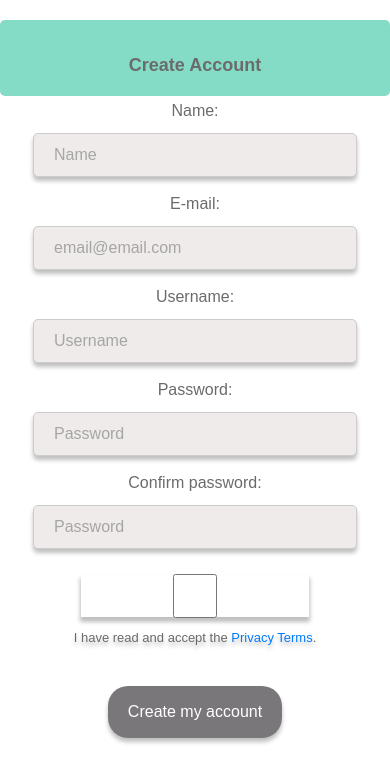
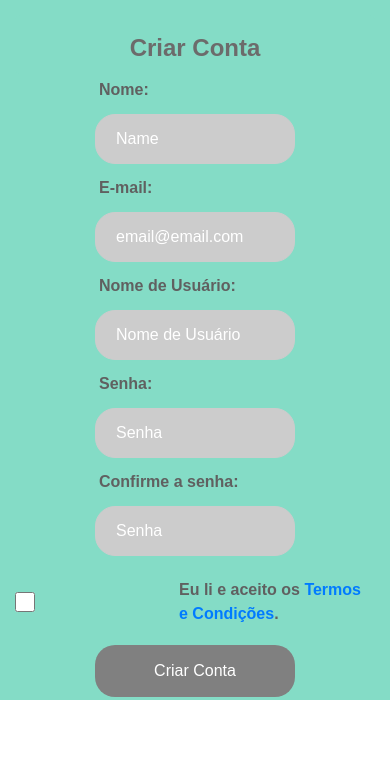
Before and after one commit to brunostracke/PI-Digital-House, a React (Create React App) app in the folder react_part/: page /createAccount in a window 390 px wide. Shown: the top 782 px of the page. Built offline with nearby package versions, Linux system fonts and the light colour scheme.

Commit message:
Fixing layouts and responsiveness, createAccount, saver and some other details

```diff
--- a/react_part/src/components/createAccount.js
+++ b/react_part/src/components/createAccount.js
@@ -5,65 +5,72 @@ import './createaccount.css'
 export default class CreateAccount extends Component {
     render() {
         return (
-            <div>
+            <div className="outterwrapper">
+
+                <div className="innerwrapper">
                 <header>
-                    <p>Create Account</p>
+                    Criar Conta
                 </header>
-                <div className="container">
-                    <label for="name">Name:</label>
+                    <label  className="createAccount" for="name">Nome:</label>
                     <input
+                        className = 'auth'
                         type="text"
                         placeholder="Name"
                         name="name"
                         id="name"
                         required />
 
-                    <label for="email">E-mail:</label>
+                    <label  className="createAccount" for="email">E-mail:</label>
                     <input
+                        className = 'auth'
                         type="email"
                         placeholder="email@email.com"
                         name="email"
                         id="email"
                         required/>
 
-                    <label for="uname">Username:</label>
+                    <label  className="createAccount" for="uname">Nome de Usuário:</label>
                     <input
+                        className = 'auth'
                     type="text"
-                    placeholder="Username"
+                    placeholder="Nome de Usuário"
                     name="uname"
                     id="uname"
                     required
                     />
 
-                    <label for="psw">Password:</label>
+                    <label  className="createAccount" for="psw">Senha:</label>
                     <input
+                        className = 'auth'
                     type="password"
-                    placeholder="Password"
+                    placeholder="Senha"
                     name="psw"
                     id="psw"
                     required
                     />
 
-                    <label for="pswconfirm">Confirm password:</label>
+                    <label  className="createAccount"for="pswconfirm">Confirme a senha:</label>
                     <input
+                        className = 'auth'
                     type="password"
-                    placeholder="Password"
+                    placeholder="Senha"
                     name="pswconfirm"
                     id="pswconfirm"
                     required
                     />
 
-                    <div className="termsagree" align="center">
+                    <div className="termsagree">
                     <input
+                        className = 'termsagree'
                         type="checkbox"
                         name="termsagree"
                         id="termsagree"
                         required
                     />
-                    <label className="termsagree" for="termsagree">I have read and accept the <a href="a">Privacy Terms</a>.</label>
+                    <label  className="createAccount termsagree" for="termsagree">Eu li e aceito os <a href="a">Termos e Condições</a>.</label>
                     </div>
                     <Link to='/auth'>
-                    <button type="submit">Create my account</button>
+                    <button className="auth" type="submit">Criar Conta</button>
                     </Link>
 
                 </div>
--- a/react_part/src/components/createaccount.css
+++ b/react_part/src/components/createaccount.css
@@ -1,85 +1,80 @@
 *{
     margin: 0px;
-    font-family: Arial;
+    font-family: Arial, Helvetica, sans-serif;
 }
 
-
-p{
-    color: #6C6B6B;
-    background-color: #84DCC6;
-    position: relative;
-    margin-block-start: 0;
-    margin-block-end: 0;
-    padding-top: 20px;
-    padding-bottom: 20px;
-    text-align: center;
-    font-style: normal;
-    font-weight: bold;
-    font-size: 18px;
-    line-height: 21px;
-    border-radius: 5px;
+div {
+  margin-top: 0;
+  margin-bottom: 0;
 }
 
-form {
-    border: 3px solid #f1f1f1;
+.outterwrapper {
+  display: flex;
+  flex-direction: column;
+  align-items: center;
+  margin: 0;
 }
 
-
-label{
-    font-style: normal;
-font-weight: normal;
-font-size: 16px;
-color: #6C6B6B;
+.innerwrapper {
+  display: flex;
+  flex-direction: column;
+  align-items: center;
+  box-sizing: border-box;
+  margin: 0px !important;
+  padding: 15px;
+  width: 500px;
+  height: 700px;
+  background-color: #84DCC6;
 }
 
-input[type="text"],
-input[type="password"],
- input[type="email"] {
-    background-color: #F0EBEB;
-    border-radius: 5px;
-    width: 100%;
-    padding: 12px 20px;
-    margin: 2px 0 15px  0;
-    display: inline-block;
-    border: 1px solid #ccc;
-    box-sizing: border-box;
-    height: 44px;
-    box-shadow: 0px 4px 4px rgba(0, 0, 0, 0.25);
-  }
-
-input:hover{
-    opacity: 0.7;
-}
-::placeholder {
-    color: rgb(165, 165, 165);
-  }
-
-button {
-    background-color: rgba(82, 79, 82, 0.77);
-    color: white;
-    padding: 14px 20px;
-    margin: 20px 0px;
-    border: none;
-    border-radius: 20px;
-    cursor: pointer;
-    width: 100%;
-    box-shadow: 0px 4px 4px rgba(0, 0, 0, 0.25);
+label.createAccount {
+  width: 300px;
+  text-align: left;
+  padding: 4px;
+  margin-bottom: 0;
+  color:#606060;
+  font-size: 24;
+  font-weight: bold;
 }
 
 button:hover {
   opacity: 0.8;
 }
 
-.container {
-    padding: 20px 33px;
+input:hover{
+  opacity: 0.7;
 }
 
-label.termsagree{
-font-size: 13px;
-color: #6C6B6B;
-text-shadow: 0px 4px 4px rgba(0, 0, 0, 0.25);
+::placeholder {
+  color: white ;
 }
 
-div.termsagree{
-    margin-top: 10px;
+div.termsagree {
+  display: flex;
+  flex-direction: row;
+  width: 300px;
+  margin: 10px 0px;
+  justify-content: space-between;
 }
+
+input.termsagree {
+  padding: 0;
+  margin: 0;
+  width: 20px;
+  box-shadow: none;
+  ;
+}
+
+label.termsagree {
+  margin-left: 15px;
+}
+
+@media (max-width: 500px) {
+  .outterwrapper, .innerwrapper, div.termsagree {
+    width:100%;
+  }
+
+  label.createAccount {
+    width: 200px !important;
+  }
+}
--- a/react_part/src/components/formTipoII.css
+++ b/react_part/src/components/formTipoII.css
@@ -43,12 +43,12 @@ h5 {
     border-radius: 5px;
 }
 
-div {
+div.formTipoII {
     margin-top: 10px;
     margin-bottom: 10px;
 }
 
-input {
+input.formTipoII {
     background-color: #F0EBEB;
     color: #6C6B6B;
     border-radius: 5px;
@@ -76,4 +76,8 @@ input:hover{
     h5 {
         width: 200px;
     }
+
+    input.formTipoII, div.formTipoII {
+        width: 200px;
+    }
 }
--- a/react_part/src/components/formTipoII.js
+++ b/react_part/src/components/formTipoII.js
@@ -27,8 +27,8 @@ export default class FormTipoII extends Component {
 
 
                     {this.props.question.options.map((option) => (
-                        <div key = {option}>
-                            <input type="button" value = {option} onClick={this.handleAnswer} />
+                        <div className="formTipoII" key = {option}>
+                            <input className="formTipoII" type="button" value = {option} onClick={this.handleAnswer} />
                         </div>
                     ))}
                 </div>
--- a/react_part/src/components/formTipoIII.css
+++ b/react_part/src/components/formTipoIII.css
@@ -1,4 +1,4 @@
-.container {
+.container.formTipoIII {
     display: flex;
     flex-direction: column;
     align-items: center;
@@ -6,11 +6,11 @@
     height: 50vh;
 }
 
-input {
+input.formTipoIII {
     background-color: #F0EBEB;
     color: #6C6B6B;
     border-radius: 5px;
-    width: 230px;
+    width: 200px;
     padding: 12px 20px;
     margin: 2px 0 15px 30px 30px;
     display: inline-block;
@@ -24,7 +24,7 @@ input:hover{
     opacity: 0.7;
 }
 
-textarea {
+textarea.formTipoIII {
 		height: 172px;
         width: 200px;
 		background: #F0EBEB;
@@ -32,3 +32,17 @@ textarea {
 		border: none;
 		box-shadow: 0px 4px 4px rgba(0, 0, 0, 0.25);
 }
+
+div.formTipoIII {
+    margin-top: 10px;
+    margin-bottom: 10px;
+}
+
+textarea::placeholder {
+    color:#6C6B6B;
+}
+
+h5 {
+    padding: 5px 0px;
+    margin: 5px 0px !important;
+}
--- a/react_part/src/components/formTipoIII.js
+++ b/react_part/src/components/formTipoIII.js
@@ -27,17 +27,18 @@ export default class FormTipoIII extends Component {
 
     render() {
         return (
-                <div className="container">
+                <div className="container formTipoIII">
 
                    <h5>{this.props.question.title}</h5>
 
                     {this.props.question.options.map((option) => (
-                        <div key = {option}>
-                            <input type="button" value = {option} onClick={this.handleAnswer} />
+                        <div key = {option} className="formTipoIII">
+                            <input className='formTipoIII' type="button" value = {option} onClick={this.handleAnswer} />
                         </div>
                     ))}
 
                     <textarea
+                        className="formTipoIII"
                         value= {this.state.text}
                         onChange = {this.handleChange}
                         rows="3"
--- a/react_part/src/components/questionario.css
+++ b/react_part/src/components/questionario.css
@@ -34,3 +34,27 @@
     border-radius: 30%;
     box-shadow: 0 0 2px 3px rgba(0,0,0,0.5)
 }
+
+div.report {
+	display: flex;
+	flex-direction: column;
+	align-items: center;
+}
+
+button.report {
+	background-color: #808080;
+	color: white;
+	padding: 14px 20px;
+	margin: 30px 0 !important;
+	border: none;
+	border-radius: 20px;
+	cursor: pointer;
+	width: 90%;
+	justify-self: center;
+}
+
+@media (max-width: 500px) {
+	button.report {
+	  width: 200px !important;
+	}
+  }
--- a/react_part/src/components/saver.css
+++ b/react_part/src/components/saver.css
@@ -6,3 +6,14 @@
     justify-content: center;
     height: 50vh;
 }
+
+input.saver {
+    background-color: #808080;
+    color: white;
+    padding: 14px 20px;
+    margin: 5px 0 !important;
+    border: none;
+    border-radius: 20px;
+    cursor: pointer;
+    width: 200px !important;
+}
--- a/react_part/src/components/saver.js
+++ b/react_part/src/components/saver.js
@@ -5,7 +5,7 @@ export default class Saver extends Component {
     render() {
         return (
             <div className='container saver'>
-                <input type="button" value="Gerar relatório" onClick={this.props.handleSave} />
+                <input className="saver" type="button" value="Gerar relatório" onClick={this.props.handleSave} />
             </div>
         )
     }
```
Also changed, not shown: react_part/src/components/questionario.js (+7 -7 lines). Lines whose indentation alone changed are shown as unchanged.
